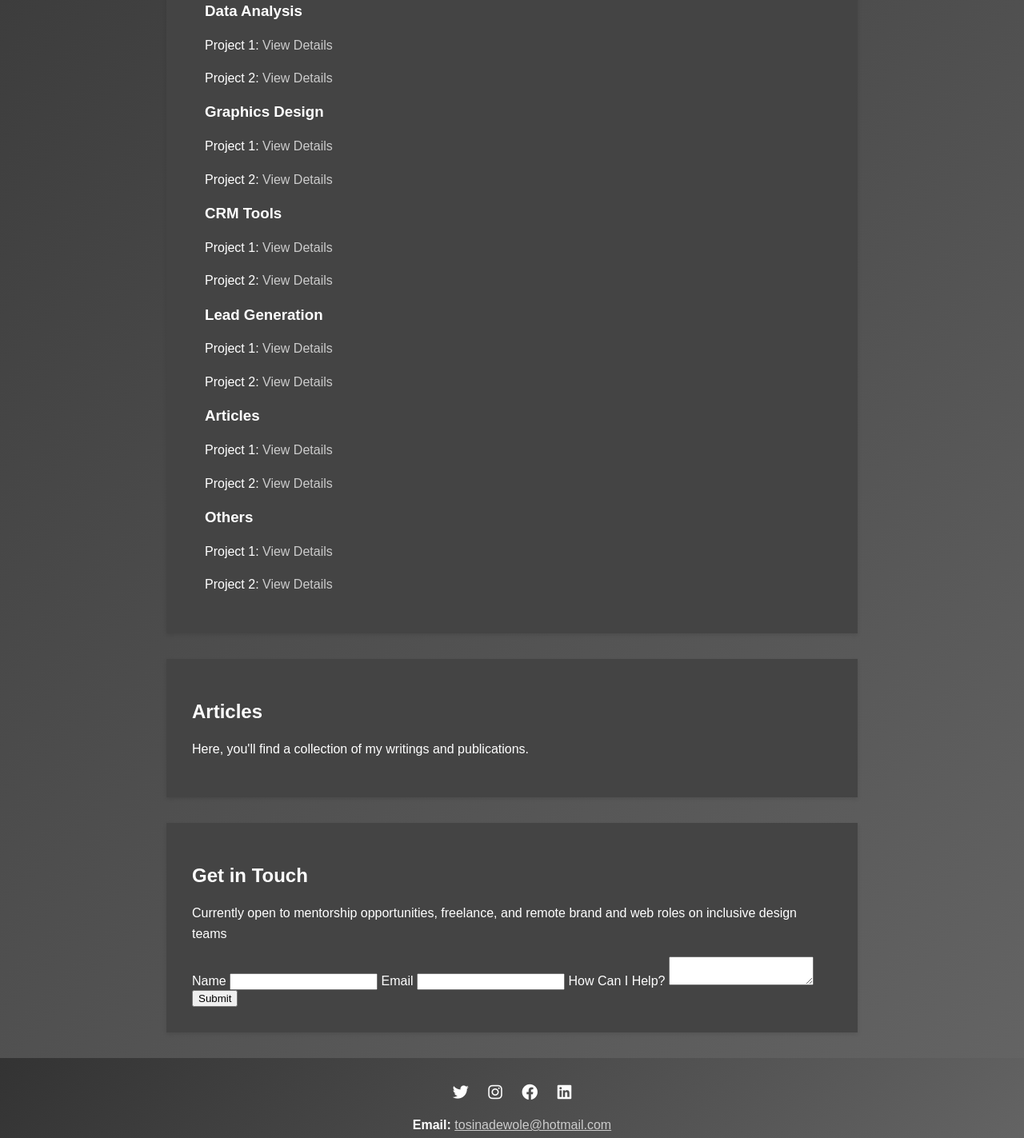
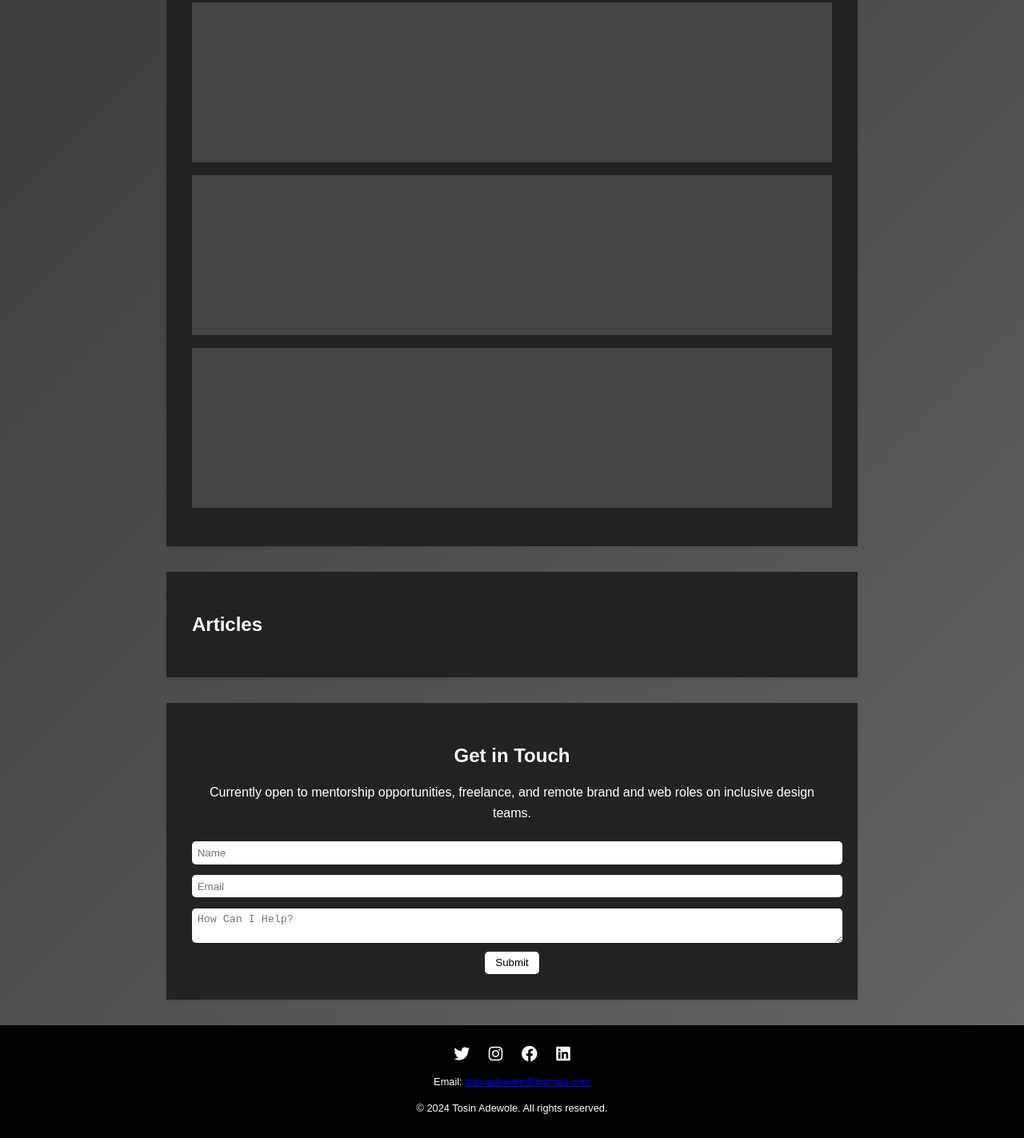
Before and after one commit to tosin-adewole/tosin-adewole.github.io, a plain HTML site: page index.html in a window 1280 px wide. Shown: the part 684-2107 px from the top of the page at 80% size. Drawn offline with Linux system fonts and the light colour scheme.

Commit message:
Update1 index.html

```diff
--- a/index.html
+++ b/index.html
@@ -10,48 +10,48 @@
             font-family: Arial, sans-serif;
             margin: 0;
             padding: 0;
-            background: linear-gradient(135deg, #333, #666);
+            background: linear-gradient(135deg, #333333, #666666);
             color: #fff;
         }
         header {
-            background: linear-gradient(135deg, #333, #666);
+            background: linear-gradient(135deg, #000000, #333333);
             color: #fff;
-            padding: 1em 0;
+            padding: 1em;
             position: relative;
-            text-align: center;
+            display: flex;
+            justify-content: space-between;
+            align-items: center;
         }
         header h1 {
             margin: 0;
-            font-size: 2em;
+            font-size: 1.5em;
         }
         .toggle {
-            position: absolute;
-            top: 1em;
-            right: 1em;
             cursor: pointer;
         }
         .menu {
             display: none;
-            background: #fff;
+            background: #000;
             position: absolute;
             top: 3em;
             right: 1em;
             box-shadow: 0 2px 5px rgba(0,0,0,0.2);
+            width: 200px;
         }
         .menu a {
             display: block;
-            padding: 0.5em 1em;
-            color: #333;
+            padding: 1em;
+            color: #fff;
             text-decoration: none;
         }
         .menu a:hover {
-            background: #f4f4f4;
+            background: #444;
         }
         section {
             padding: 2em;
             max-width: 800px;
             margin: 2em auto;
-            background: #444;
+            background: #222;
             box-shadow: 0 2px 5px rgba(0,0,0,0.1);
         }
         h2 {
@@ -61,14 +61,14 @@
             line-height: 1.6;
         }
         footer {
-            background: linear-gradient(135deg, #333, #666);
+            background: #000;
             color: #fff;
             text-align: center;
             padding: 1em 0;
             width: 100%;
         }
         .contact a {
-            color: #ccc;
+            color: #fff;
             text-decoration: none;
         }
         .social-icons {
@@ -85,11 +85,6 @@
             text-decoration: none;
             font-size: 20px;
         }
-        iframe {
-            width: 100%;
-            height: 500px;
-            border: none;
-        }
         .profile-pic {
             display: block;
             margin: 0 auto;
@@ -98,33 +93,77 @@
             border-radius: 50%;
             object-fit: cover;
         }
-        .main-image {
+        .project-thumbnail {
             width: 100%;
-            height: auto;
+            height: 200px;
+            background: #444;
+            display: flex;
+            justify-content: center;
+            align-items: center;
+            margin-bottom: 1em;
+            transition: background 0.3s;
         }
-        .project-link {
-            color: #ccc;
-            text-decoration: none;
+        .project-thumbnail:hover {
+            background: rgba(0, 0, 0, 0.5);
         }
-        .project-link:hover {
-            text-decoration: underline;
+        .project-title {
+            color: #fff;
+            display: none;
         }
-        .sub-sections {
-            padding-left: 1em;
+        .project-thumbnail:hover .project-title {
+            display: block;
+        }
+        .get-in-touch {
+            text-align: center;
+        }
+        .get-in-touch form input,
+        .get-in-touch form textarea {
+            width: 100%;
+            padding: 0.5em;
+            margin: 0.5em 0;
+            border: none;
+            border-radius: 5px;
+        }
+        .get-in-touch form button {
+            padding: 0.5em 1em;
+            border: none;
+            border-radius: 5px;
+            background: #fff;
+            color: #000;
+            cursor: pointer;
+            transition: background 0.3s;
+        }
+        .get-in-touch form button:hover {
+            background: #ccc;
+        }
+        .compact-footer {
+            font-size: 0.8em;
         }
     </style>
     <script>
         function toggleMenu() {
             const menu = document.querySelector('.menu');
-            menu.style.display = menu.style.display === 'block' ? 'none' : 'block';
+            const toggle = document.querySelector('.toggle i');
+            if (menu.style.display === 'block') {
+                menu.style.display = 'none';
+                toggle.classList.remove('fa-times');
+                toggle.classList.add('fa-bars');
+            } else {
+                menu.style.display = 'block';
+                toggle.classList.remove('fa-bars');
+                toggle.classList.add('fa-times');
+            }
         }
     </script>
 </head>
 <body>
     <header>
-        <img src="logo.png" alt="Logo" style="height: 40px; vertical-align: middle;">
-        <span style="font-size: 1.5em; vertical-align: middle;">Tosin Adewole</span>
-        <i class="fas fa-bars toggle" onclick="toggleMenu()"></i>
+        <div class="logo-and-name">
+            <h1>Tosin Adewole</h1>
+        </div>
+        <div class="toggle" onclick="toggleMenu()">
+            <i class="fas fa-bars"></i>
+        </div>
         <div class="menu">
             <a href="#home">Home</a>
             <a href="#about">About Me</a>
@@ -135,7 +174,7 @@
         </div>
     </header>
     <section id="home">
-        <img src="background-image.jpg" alt="Background Image" class="main-image">
+        <img src="background-pic.jpg" alt="Background Picture" style="width: 100%;">
         <img src="profile-pic.jpg" alt="Tosin Adewole" class="profile-pic">
     </section>
     <section id="about">
@@ -144,52 +183,37 @@
     </section>
     <section id="projects">
         <h2>Selected Projects</h2>
-        <div class="sub-sections">
-            <h3>Data Analysis</h3>
-            <p>Project 1: <a href="project1.html" class="project-link">View Details</a></p>
-            <p>Project 2: <a href="project2.html" class="project-link">View Details</a></p>
-            <h3>Graphics Design</h3>
-            <p>Project 1: <a href="project3.html" class="project-link">View Details</a></p>
-            <p>Project 2: <a href="project4.html" class="project-link">View Details</a></p>
-            <h3>CRM Tools</h3>
-            <p>Project 1: <a href="project5.html" class="project-link">View Details</a></p>
-            <p>Project 2: <a href="project6.html" class="project-link">View Details</a></p>
-            <h3>Lead Generation</h3>
-            <p>Project 1: <a href="project7.html" class="project-link">View Details</a></p>
-            <p>Project 2: <a href="project8.html" class="project-link">View Details</a></p>
-            <h3>Articles</h3>
-            <p>Project 1: <a href="project9.html" class="project-link">View Details</a></p>
-            <p>Project 2: <a href="project10.html" class="project-link">View Details</a></p>
-            <h3>Others</h3>
-            <p>Project 1: <a href="project11.html" class="project-link">View Details</a></p>
-            <p>Project 2: <a href="project12.html" class="project-link">View Details</a></p>
+        <div class="project-thumbnail">
+            <span class="project-title">Project Title</span>
+        </div>
+        <div class="project-thumbnail">
+            <span class="project-title">Project Title</span>
+        </div>
+        <div class="project-thumbnail">
+            <span class="project-title">Project Title</span>
         </div>
     </section>
     <section id="articles">
         <h2>Articles</h2>
-        <p>Here, you'll find a collection of my writings and publications.</p>
     </section>
-    <section id="contact">
+    <section id="contact" class="get-in-touch">
         <h2>Get in Touch</h2>
-        <form action="https://formspree.io/f/mayzblje" method="POST">
-            <p>Currently open to mentorship opportunities, freelance, and remote brand and web roles on inclusive design teams</p>
-            <label for="name">Name</label>
-            <input type="text" id="name" name="name" required>
-            <label for="email">Email</label>
-            <input type="email" id="email" name="_replyto" required>
-            <label for="message">How Can I Help?</label>
-            <textarea id="message" name="message" required></textarea>
+        <p>Currently open to mentorship opportunities, freelance, and remote brand and web roles on inclusive design teams.</p>
+        <form action="mailto:tosinadewole@hotmail.com" method="post" enctype="text/plain">
+            <input type="text" name="name" placeholder="Name">
+            <input type="email" name="email" placeholder="Email">
+            <textarea name="message" placeholder="How Can I Help?"></textarea>
             <button type="submit">Submit</button>
         </form>
     </section>
-    <footer>
+    <footer class="compact-footer">
         <ul class="social-icons">
             <li><a href="https://x.com/teeblaze?t=dJ1zbkAZNH4SbUbgZynyfA&s=09" target="_blank"><i class="fab fa-twitter"></i></a></li>
             <li><a href="https://www.instagram.com/techblazer001?igsh=YzljYTk1ODg3Zg==" target="_blank"><i class="fab fa-instagram"></i></a></li>
             <li><a href="https://www.facebook.com/tosinadewole1" target="_blank"><i class="fab fa-facebook"></i></a></li>
             <li><a href="https://www.linkedin.com/in/tosin-adewole" target="_blank"><i class="fab fa-linkedin"></i></a></li>
         </ul>
-        <p><strong>Email:</strong> <a href="mailto:tosinadewole@hotmail.com" style="color: #ccc;">tosinadewole@hotmail.com</a></p>
+        <p>Email: <a href="mailto:tosinadewole@hotmail.com">tosinadewole@hotmail.com</a></p>
         <p>&copy; 2024 Tosin Adewole. All rights reserved.</p>
     </footer>
 </body>
```
